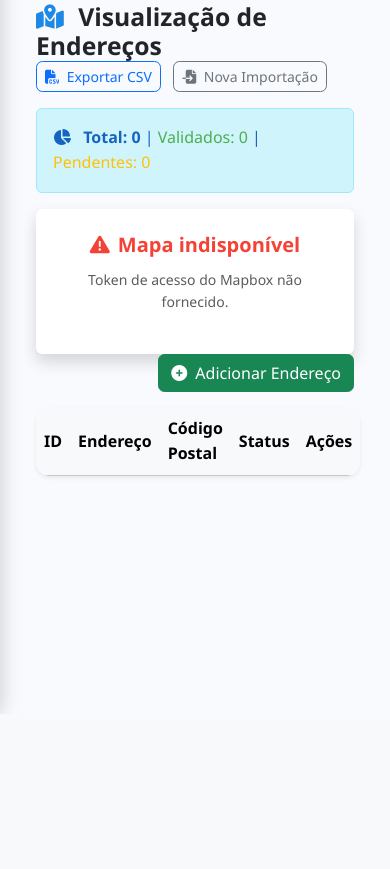
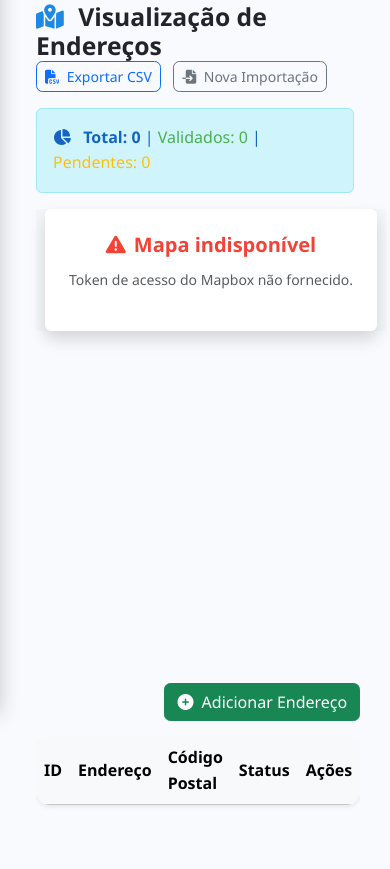
Before and after one commit to kaled182/drivemaps, a Flask app: page /preview in a window 390 px wide. Shown: the part 130-999 px from the top of the page. Before the commit the page ends 843 px from the top, so only its background shows below. Run offline with Flask 3, Linux system fonts and the light colour scheme; lists and menus that the app fills with data are empty; parts of the project's set-up code (start-up, migrations or seed data) failed here and were passed over; some libraries are stand-ins or nearby versions.

Commit message:
Update map.css

```diff
--- a/app/static/css/map.css
+++ b/app/static/css/map.css
@@ -106,3 +106,48 @@
         min-height: 350px;
     }
 }
+
+/* === FLEXBOX: LAYOUT MAPA + TABELA LADO A LADO === */
+.mapsdrive-flex-row-responsive {
+    display: flex;
+    gap: 1.5rem;
+    align-items: flex-start;
+    width: 100%;
+}
+
+.map-column {
+    flex: 1 1 60%;
+    min-width: 350px;
+    max-width: 60vw;
+    display: flex;
+    flex-direction: column;
+    min-height: 450px;
+}
+
+.table-column {
+    flex: 1 1 40%;
+    min-width: 320px;
+    max-width: 600px;
+    display: flex;
+    flex-direction: column;
+}
+
+/* Ajusta a tabela para não sair do box e ficar scrollável se necessário */
+.table-container {
+    max-height: 65vh;
+    overflow-y: auto;
+}
+
+/* Responsivo para mobile: empilha colunas */
+@media (max-width: 991px) {
+    .mapsdrive-flex-row-responsive {
+        flex-direction: column;
+    }
+    .map-column,
+    .table-column {
+        max-width: 100vw;
+    }
+    .table-container {
+        max-height: 45vh;
+    }
+}
```
